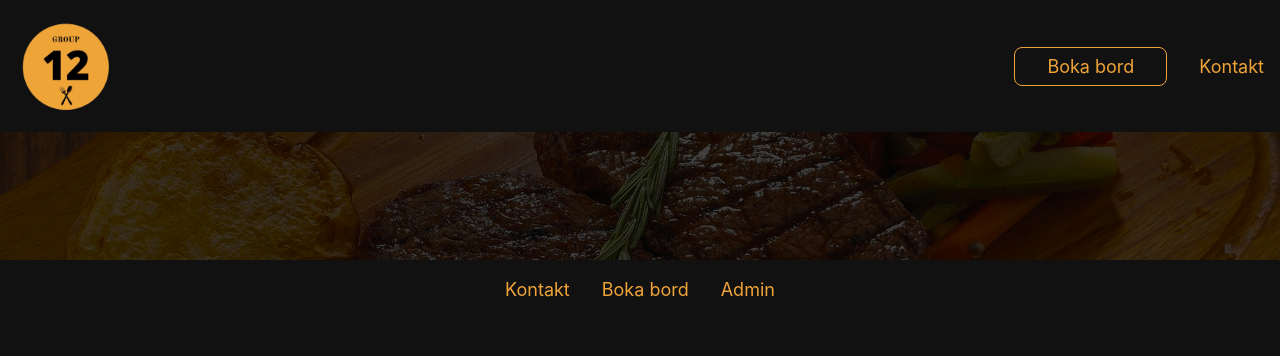
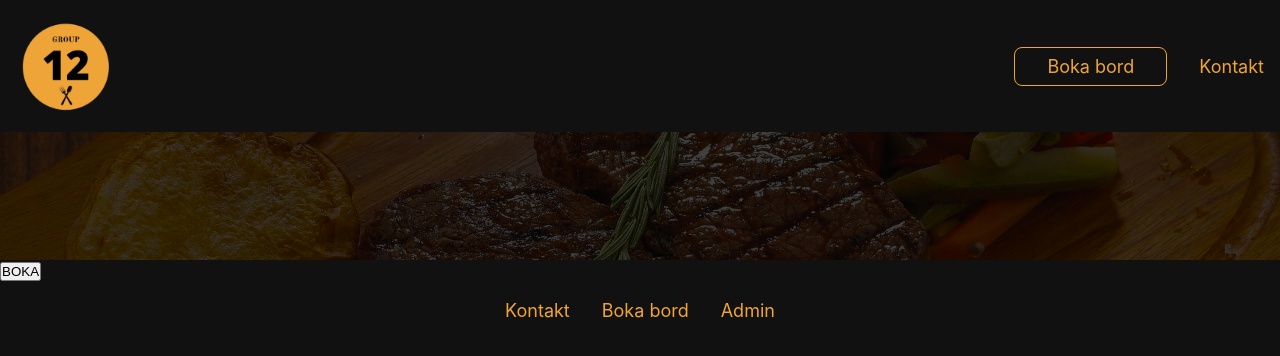
Before and after one commit to assarbertil/react-restaurant-app, a React (Create React App) app: page /boka in a window 1280 px wide. Shown: the top 356 px of the page. Built offline with nearby package versions, Linux system fonts and the light colour scheme; no server answers.

Commit message:
add interfaces & test booking function

```diff
--- /dev/null
+++ b/src/interfaces/Booking.ts
@@ -0,0 +1,8 @@
+import { ICustomer } from './Customer'
+
+export interface IBooking {
+  date: string
+  time: string
+  numberOfGuests: number
+  customer: ICustomer
+}
--- /dev/null
+++ b/src/interfaces/Customer.ts
@@ -0,0 +1,6 @@
+export interface ICustomer {
+  name: string
+  lastname: string
+  email: string
+  phone: string
+}
--- /dev/null
+++ b/src/lib/postBooking.ts
@@ -0,0 +1,20 @@
+import axios from 'axios'
+
+import { IBooking } from 'interfaces/Booking'
+import { ICustomer } from 'interfaces/Customer'
+
+export const postBooking = async (booking: IBooking) => {
+  const { date, time, numberOfGuests, customer } = booking
+
+  const response = await axios.post(
+    'https://school-restaurant-api.azurewebsites.net/booking/create',
+    {
+      restaurantId: process.env.REACT_APP_RESTAURANT_ID,
+      date: date,
+      time: time,
+      numberOfGuests: numberOfGuests,
+      customer: customer
+    }
+  )
+  return response.data
+}
--- a/src/routes/Booking.tsx
+++ b/src/routes/Booking.tsx
@@ -1,5 +1,6 @@
 import { styled } from '../stitches.config'
 import { BookingForm } from '../features/booking-form'
+import { postBooking } from '../lib/postBooking'
 
 const BackgroundContainer = styled('section', {
   backgroundImage: 'url(img/steak-dark.jpg)',
@@ -18,6 +19,24 @@ export const Booking = () => {
       <BackgroundContainer>
         <BookingForm />
       </BackgroundContainer>
+      <button
+        onClick={() =>
+          postBooking({
+            date: '2022-04-11',
+            time: '21:00',
+            numberOfGuests: 5,
+            customer: {
+              // id: '624d65ebd80b65d5c561f66z',
+              name: 'hej',
+              lastname: 'yo',
+              email: 'a@example.com',
+              phone: '111-1234567'
+            }
+          })
+        }
+      >
+        BOKA
+      </button>
     </div>
   )
 }
```
